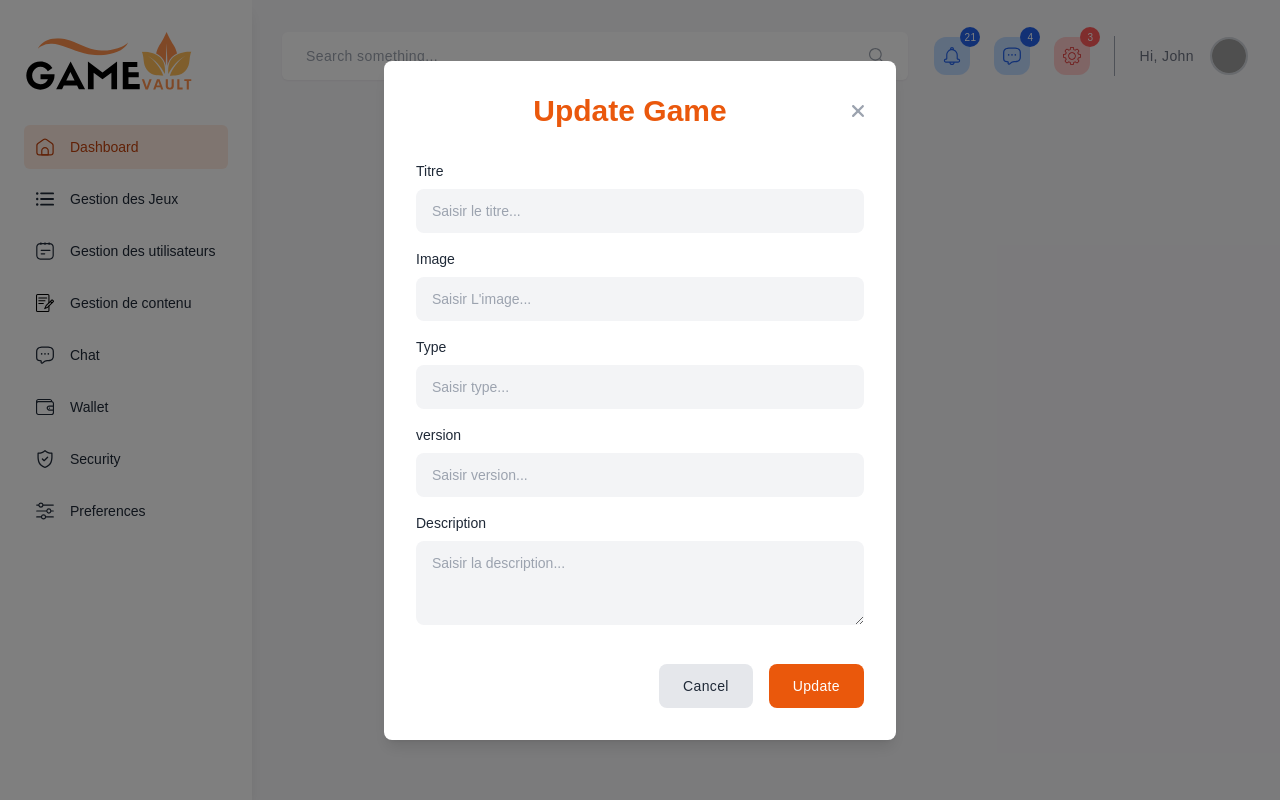
After one commit to Sala7-dine/GameVault, a PHP site: page /updateJeu.php in a window 1280 px wide. The commit adds this page. Run offline with PHP 8.4, Linux system fonts and the light colour scheme; some libraries are stand-ins or nearby versions; grey boxes are pictures that could not be loaded.

Commit message:
GP-17 <Finalisation de Gestion des Jeu>

```diff
--- a/classes/Game.php
+++ b/classes/Game.php
@@ -10,7 +10,7 @@ class Game extends db{
         $this->connexion = $this->connect();
     }
 
-    public function createGame($title, $image , $type , $version ,  $description,){
+    public function createGame($title, $image , $type , $version ,  $description){
         $query = "INSERT INTO jeu (title, description ,type, version , image) VALUES (:title, :description, :type , :version , :image)";
         $stmt = $this->connexion->prepare($query);
 
@@ -41,6 +41,18 @@ class Game extends db{
 
     }
 
+    public function getGame($jeu_id){
+
+        $query = "SELECT * FROM jeu where jeu_id = :id";
+        $stmt = $this->connexion->prepare($query);
+        $stmt->bindParam(":id" ,$jeu_id);
+        $stmt->execute();
+        $game = $stmt->fetch(PDO::FETCH_ASSOC);
+
+        return $game;
+
+    }
+
 
     public function deleteGame($jeu_id){
 
@@ -58,6 +70,28 @@ class Game extends db{
     }
 
 
+    public function updateGame($jeu_id, $title, $image , $type , $version ,  $description){
+
+        $query = "UPDATE jeu SET title=:title,type=:type,version=:version,description=:description,image=:image where jeu_id=:id";
+
+        $stmt = $this->connexion->prepare($query);
+        $stmt->bindParam(':id', $jeu_id);
+        $stmt->bindParam(':title', $title);
+        $stmt->bindParam(':type', $type);
+        $stmt->bindParam(':version', $version);
+        $stmt->bindParam(':description', $description);
+        $stmt->bindParam(':image', $image);
+
+        try {
+
+            $stmt->execute();
+            return true;
+        } catch (PDOException $e) {
+            die("Erreur Lors Modification : " . $e);
+        }
+    }
+
+
 
 }
 
--- /dev/null
+++ b/public/updateJeu.php
@@ -0,0 +1,126 @@
+<?php
+require_once "../config/database.php";
+include_once "../classes/Game.php";
+
+$game = new Game();
+
+if(isset($_POST["updateBtn"])){
+
+    $id = $_POST["jeu_id"];
+    $jeu = $game->getGame($id);
+}
+
+
+if(isset($_POST["submit"])){
+
+    $id = $_POST["jeu_id"];
+    $titre =  $_POST["titre"] ;
+    $description =  $_POST["description"];
+    $type = $_POST["type"];
+    $version = $_POST["version"];
+    $image = $_POST["image"];
+
+    $resultGame = $game->updateGame($id , $titre , $image , $type , $version , $description);
+
+    header("Location:admin.php");
+}
+
+
+?>
+
+
+<!DOCTYPE html>
+<html lang="en">
+<head>
+    <meta charset="UTF-8">
+    <meta name="viewport" content="width=device-width, initial-scale=1.0">
+    <title>Document</title>
+    <script src="https://cdn.tailwindcss.com"></script>
+</head>
+<body>
+
+
+<div class="relative bg-[#f7f6f9] h-full min-h-screen font-[sans-serif]">
+    <div class="flex items-start">
+
+    <?php require_once "../template/sidebar.php" ?>
+
+    <section class="main-content w-full px-8"">
+        <?php include "../template/dashboardHeader.php"; ?>
+
+        <div id="ajoutModalArticle" class="fixed inset-0 p-4 flex flex-wrap justify-center items-center w-full h-full z-[1000] before:fixed before:inset-0 before:w-full before:h-full before:bg-[rgba(0,0,0,0.5)] overflow-auto font-[sans-serif]">
+                    <div class="w-full max-w-lg bg-white shadow-lg rounded-lg p-8 relative">
+                        <div class="flex items-center">
+                            <h3 class="text-orange-600 text-3xl font-bold flex-1 text-center w-full">Update Game</h3>
+
+                            <a href="admin.php">
+                              <svg xmlns="http://www.w3.org/2000/svg" class="w-3 ml-2 cursor-pointer shrink-0 fill-gray-400 hover:fill-red-500"
+                              viewBox="0 0 320.591 320.591">
+                              <path
+                                  d="M30.391 318.583a30.37 30.37 0 0 1-21.56-7.288c-11.774-11.844-11.774-30.973 0-42.817L266.643 10.665c12.246-11.459 31.462-10.822 42.921 1.424 10.362 11.074 10.966 28.095 1.414 39.875L51.647 311.295a30.366 30.366 0 0 1-21.256 7.288z"
+                                  data-original="#000000"></path>
+                              <path
+                                  d="M287.9 318.583a30.37 30.37 0 0 1-21.257-8.806L8.83 51.963C-2.078 39.225-.595 20.055 12.143 9.146c11.369-9.736 28.136-9.736 39.504 0l259.331 257.813c12.243 11.462 12.876 30.679 1.414 42.922-.456.487-.927.958-1.414 1.414a30.368 30.368 0 0 1-23.078 7.288z"
+                                  data-original="#000000"></path>
+                              </svg>
+                            </a>
+
+                        </div>
+
+                        <form class="space-y-4 mt-8" method="post" autocomplete="off">
+
+                            <input type="hidden" name="jeu_id" value="<?= $jeu["jeu_id"] ?? ""; ?>">
+                            <div>
+                                <label class="text-gray-800 text-sm mb-2 block">Titre</label>
+                                <input type="text" name="titre" placeholder="Saisir le titre..." value="<?= $jeu["title"] ?? ""; ?>"
+                                    class="px-4 py-3 bg-gray-100 w-full text-gray-800 text-sm border-none focus:outline-orange-600 focus:bg-transparent rounded-lg" />
+                            </div>
+
+                            <div>
+                                <label class="text-gray-800 text-sm mb-2 block">Image</label>
+                                <input type="text" name="image" placeholder="Saisir L'image..." value="<?= $jeu["image"] ?? ""; ?>"
+                                    class="px-4 py-3 bg-gray-100 w-full text-gray-800 text-sm border-none focus:outline-orange-600 focus:bg-transparent rounded-lg" />
+                            </div>
+
+                            <div>
+                                <label class="text-gray-800 text-sm mb-2 block">Type</label>
+                                <input type="text" name="type" placeholder="Saisir type..." value="<?= $jeu["type"] ?? ""; ?>"
+                                    class="px-4 py-3 bg-gray-100 w-full text-gray-800 text-sm border-none focus:outline-orange-600 focus:bg-transparent rounded-lg" />
+                            </div>
+
+                            <div>
+                                <label class="text-gray-800 text-sm mb-2 block">version</label>
+                                <input type="text" name="version" placeholder="Saisir version..." value="<?= $jeu["version"] ?? ""; ?>"
+                                    class="px-4 py-3 bg-gray-100 w-full text-gray-800 text-sm border-none focus:outline-orange-600 focus:bg-transparent rounded-lg" />
+                            </div>
+
+                            <div>
+                                <label class="text-gray-800 text-sm mb-2 block">Description</label>
+                                <textarea placeholder='Saisir la description...' name="description"
+                                    class="px-4 py-3 bg-gray-100 w-full text-gray-800 text-sm border-none focus:outline-orange-600 focus:bg-transparent rounded-lg" rows="3"><?= $jeu["description"] ?? ""; ?></textarea>
+                            </div>
+
+                            <div class="flex justify-end gap-4 !mt-8">
+                                <a href="admin.php" id="ajouteCancelQuiz"
+                                    class="px-6 py-3 rounded-lg text-gray-800 text-sm border-none outline-none tracking-wide bg-gray-200 hover:bg-gray-300">Cancel</a>
+                                <button type="submit" id="ajoutQuizBtn" name="submit"
+                                    class="px-6 py-3 rounded-lg text-white text-sm border-none outline-none tracking-wide bg-orange-600 hover:bg-orange-700">Update</button>
+                            </div>
+
+
+                        </form>
+                    </div>
+                    </div>
+
+
+    </section>
+
+    </div>
+</div>
+
+
+
+
+
+</body>
+</html>
--- a/template/sidebar.php
+++ b/template/sidebar.php
@@ -25,8 +25,8 @@
                 </button>
               </li>
               <li>
-                <a href="javascript:void(0)"
-                  class="menu-item text-gray-800 text-sm flex items-center cursor-pointer hover:bg-[#ffece1] rounded-md px-3 py-3 transition-all duration-300">
+                <button id="GameBtn"
+                  class="menu-item text-gray-800 text-sm w-full flex items-center cursor-pointer hover:bg-[#ffece1] rounded-md px-3 py-3 transition-all duration-300">
                   <svg xmlns="http://www.w3.org/2000/svg" fill="currentColor" class="w-[18px] h-[18px] mr-4"
                     viewBox="0 0 60.123 60.123">
                     <path
@@ -37,7 +37,7 @@
                     <circle cx="4.029" cy="48.661" r="4.029" data-original="#000000" />
                   </svg>
                   <span>Gestion des Jeux</span>
-                </a>
+              </button>
               </li>
               <li>
                 <button id="userBtn"
```
Also changed, not shown: public/admin.php (+26 -7 lines).
